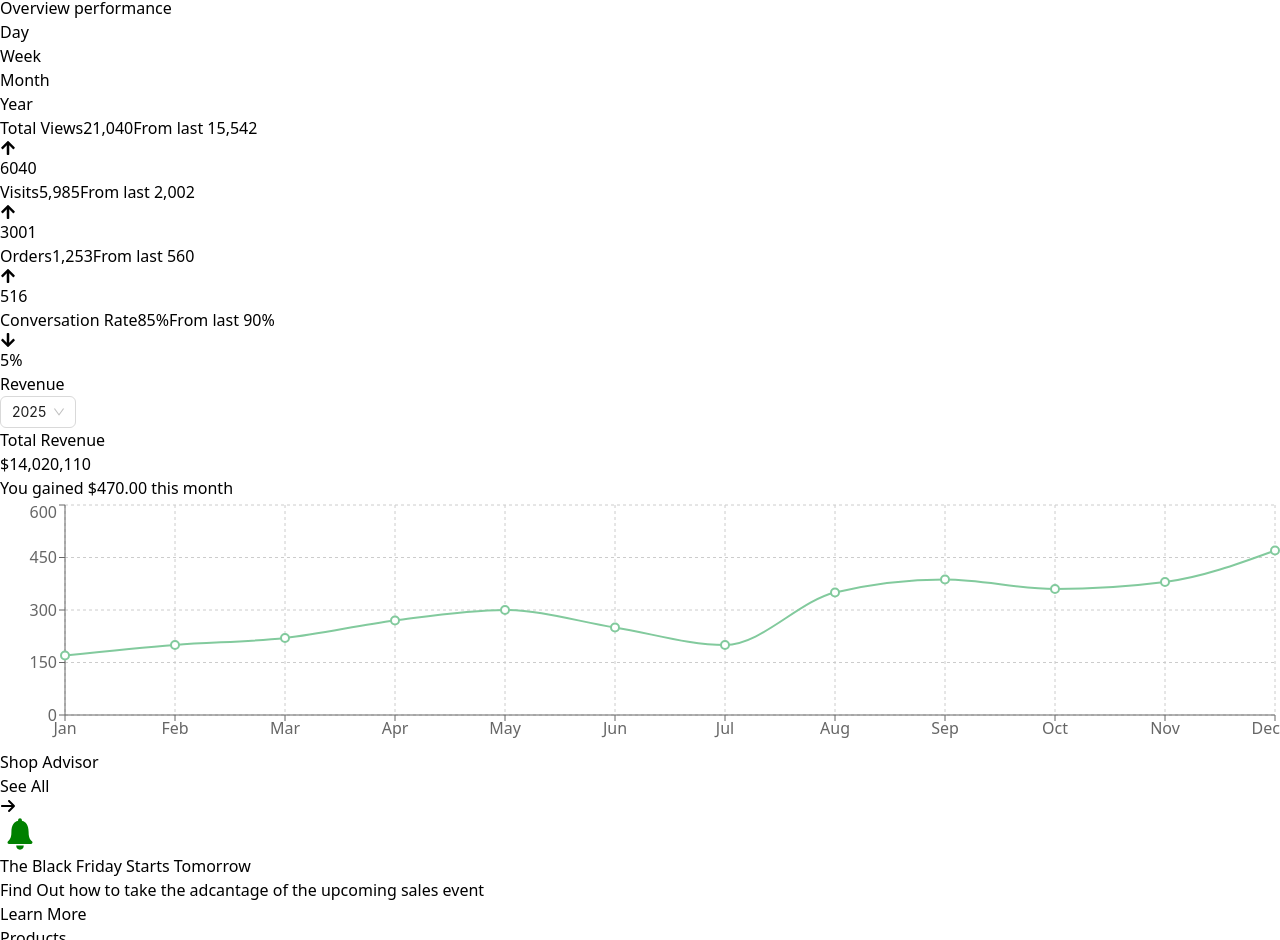
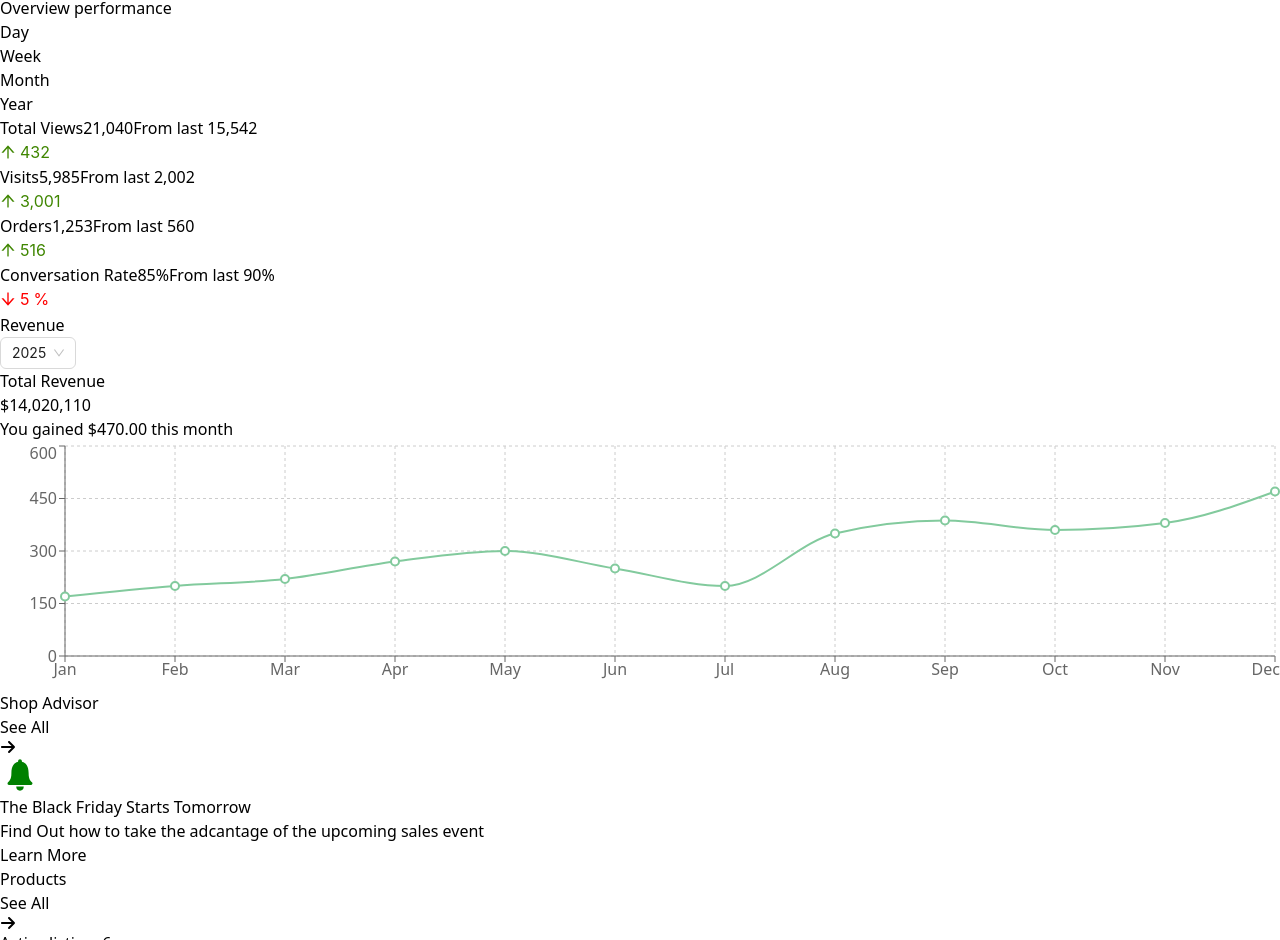
Before and after one commit to OussamaDeghfel/Ecommerce-Dashboard, a React app: page / in a window 1280 px wide. Shown: the part 1817-2757 px from the top of the page. Built offline with nearby package versions, Linux system fonts and the light colour scheme; the HTML template or start-up script is replaced by a standard one.

Commit message:
enh: add the statistic of antd

```diff
--- a/package.json
+++ b/package.json
@@ -10,6 +10,7 @@
     "preview": "vite preview"
   },
   "dependencies": {
+    "@ant-design/icons": "^5.5.2",
     "antd": "^5.23.0",
     "chart.js": "^4.4.7",
     "react": "^18.3.1",
--- a/src/pages/home/performance.tsx
+++ b/src/pages/home/performance.tsx
@@ -1,4 +1,5 @@
-import { FaArrowDown, FaArrowUp } from "react-icons/fa";
+import { ArrowDownOutlined, ArrowUpOutlined } from "@ant-design/icons";
+import { Statistic } from "antd";
 
 const Performance = () => {
   return (
@@ -26,21 +27,31 @@ const Performance = () => {
         <div className="flex justify-between items-center border-2 border-gray-300 p-5 rounded-md">
           <div className="flex flex-col space-y-2">
             <span className="text-base">Total Views</span>
-            <span className="text-2xl font-medium">21,040</span>
+            <span className="text-3xl font-medium">21,040</span>
             <span className="text-base">From last 15,542</span>
           </div>
-          <div className="bg-green-300 rounded-md w-fit h-fit flex items-center space-x-2 p-2">
-            <FaArrowUp /> <span>6040</span>
+          <div className="bg-green-300 rounded-md w-fit h-10 flex items-center space-x-2 p-2">
+            <Statistic
+              value={432}
+              precision={0}
+              valueStyle={{ color: "#3f8600", fontSize: "1rem" }}
+              prefix={<ArrowUpOutlined size={10} />}
+            />
           </div>
         </div>
         <div className="flex justify-between items-center  space-y-2 border-2 border-gray-300 p-5 rounded-md">
           <div className="flex flex-col space-y-2">
             <span className="text-base">Visits</span>
-            <span className="text-2xl font-medium">5,985</span>
+            <span className="text-3xl font-medium">5,985</span>
             <span className="text-base">From last 2,002</span>
           </div>
           <div className="bg-green-300 rounded-md w-fit h-fit flex items-center space-x-2 p-2">
-            <FaArrowUp /> <span>3001</span>
+            <Statistic
+              value={3001}
+              precision={0}
+              valueStyle={{ color: "#3f8600", fontSize: "1rem" }}
+              prefix={<ArrowUpOutlined size={10} />}
+            />
           </div>
         </div>
         <div className="flex justify-between items-center space-y-2 border-2 border-gray-300 p-5 rounded-md">
@@ -50,7 +61,12 @@ const Performance = () => {
             <span className="text-base">From last 560</span>
           </div>
           <div className="bg-green-300 rounded-md w-fit h-fit flex items-center space-x-2 p-2">
-            <FaArrowUp /> <span>516</span>
+            <Statistic
+              value={516}
+              precision={0}
+              valueStyle={{ color: "#3f8600", fontSize: "1rem" }}
+              prefix={<ArrowUpOutlined size={10} />}
+            />
           </div>
         </div>
         <div className="flex justify-between items-center space-y-2 border-2 border-gray-300 p-5 rounded-md">
@@ -59,8 +75,14 @@ const Performance = () => {
             <span className="text-2xl font-medium">85%</span>
             <span className="text-base">From last 90%</span>
           </div>
-          <div className="bg-red-300 rounded-md w-fit h-fit flex items-center space-x-2 p-2">
-            <FaArrowDown /> <span>5%</span>
+          <div className="bg-red-200  rounded-md w-fit h-fit flex items-center space-x-2 p-2">
+            <Statistic
+              value={5}
+              precision={0}
+              valueStyle={{ color: "#ff0000", fontSize: "1rem" }}
+              prefix={<ArrowDownOutlined size={10} />}
+              suffix={"%"}
+            />
           </div>
         </div>
       </div>
```
